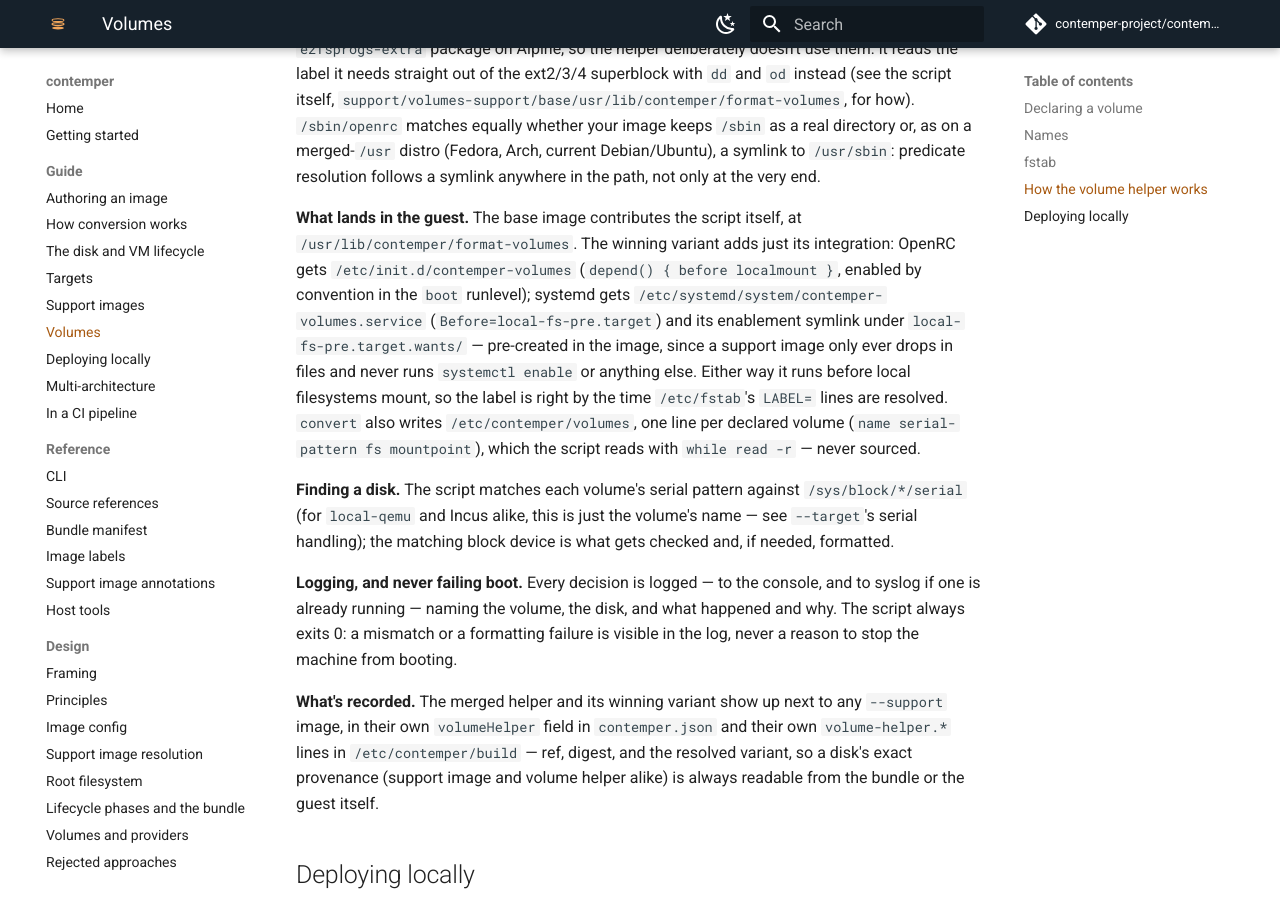
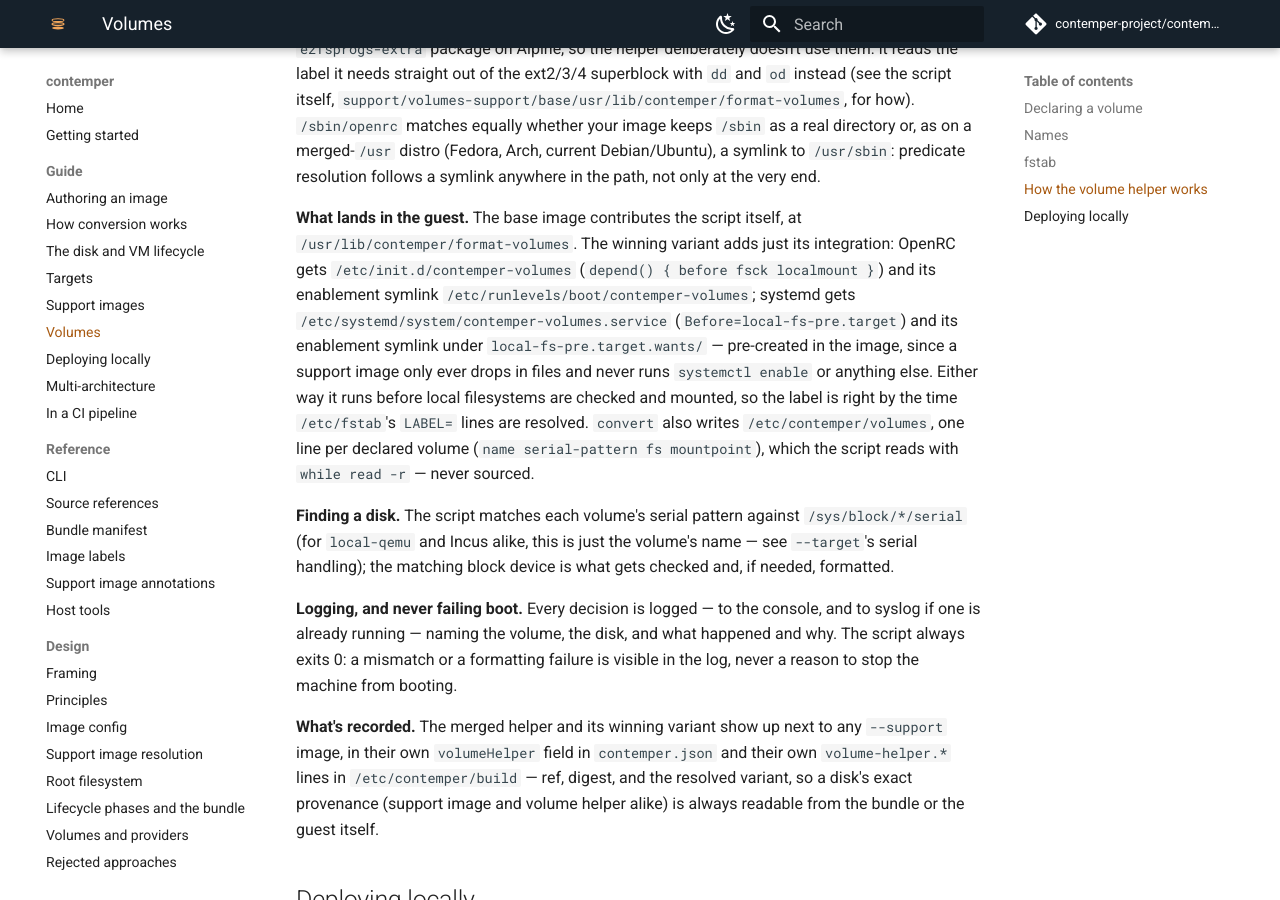
Before and after one commit to DarkressX/contemper, an MkDocs documentation site: the page built from docs/guide/volumes.md, in a window 1280 px wide and 900 px high, scrolled down 2478 px. Built offline with MkDocs 1.6.1 and Material for MkDocs 9.7.7, drawn with Linux system fonts in a browser that asks for light colours; comment, search, counter and statistics services are not loaded.

Commit message:
fix(volumes): enable the OpenRC helper service and run it before fsck
The OpenRC variant shipped the init script but no runlevel symlink, so
the helper never ran and volumes stayed unformatted. Enable it in the
boot runlevel, and order it before fsck as well as localmount so the
fstab LABEL= entries resolve by the time they are checked.

Co-Authored-By: Claude Opus 5.5 <noreply@anthropic.com>
Signed-off-by: Stephan Peijnik-Steinwender <speijnik@gmail.com>

```diff
--- a/docs/guide/volumes.md
+++ b/docs/guide/volumes.md
@@ -132,12 +132,13 @@ symlink anywhere in the path, not only at the very end.
 **What lands in the guest.** The base image contributes the script
 itself, at `/usr/lib/contemper/format-volumes`. The winning variant adds
 just its integration: OpenRC gets `/etc/init.d/contemper-volumes`
-(`depend() { before localmount }`, enabled by convention in the `boot`
-runlevel); systemd gets `/etc/systemd/system/contemper-volumes.service`
+(`depend() { before fsck localmount }`) and its enablement symlink
+`/etc/runlevels/boot/contemper-volumes`; systemd gets `/etc/systemd/system/contemper-volumes.service`
 (`Before=local-fs-pre.target`) and its enablement symlink under
 `local-fs-pre.target.wants/` — pre-created in the image, since a support
 image only ever drops in files and never runs `systemctl enable` or
-anything else. Either way it runs before local filesystems mount, so the
+anything else. Either way it runs before local filesystems are checked
+and mounted, so the
 label is right by the time `/etc/fstab`'s `LABEL=` lines are resolved.
 `convert` also writes `/etc/contemper/volumes`, one line per declared
 volume (`name serial-pattern fs mountpoint`), which the script reads with
```
Also changed, not shown: 2 other files.
